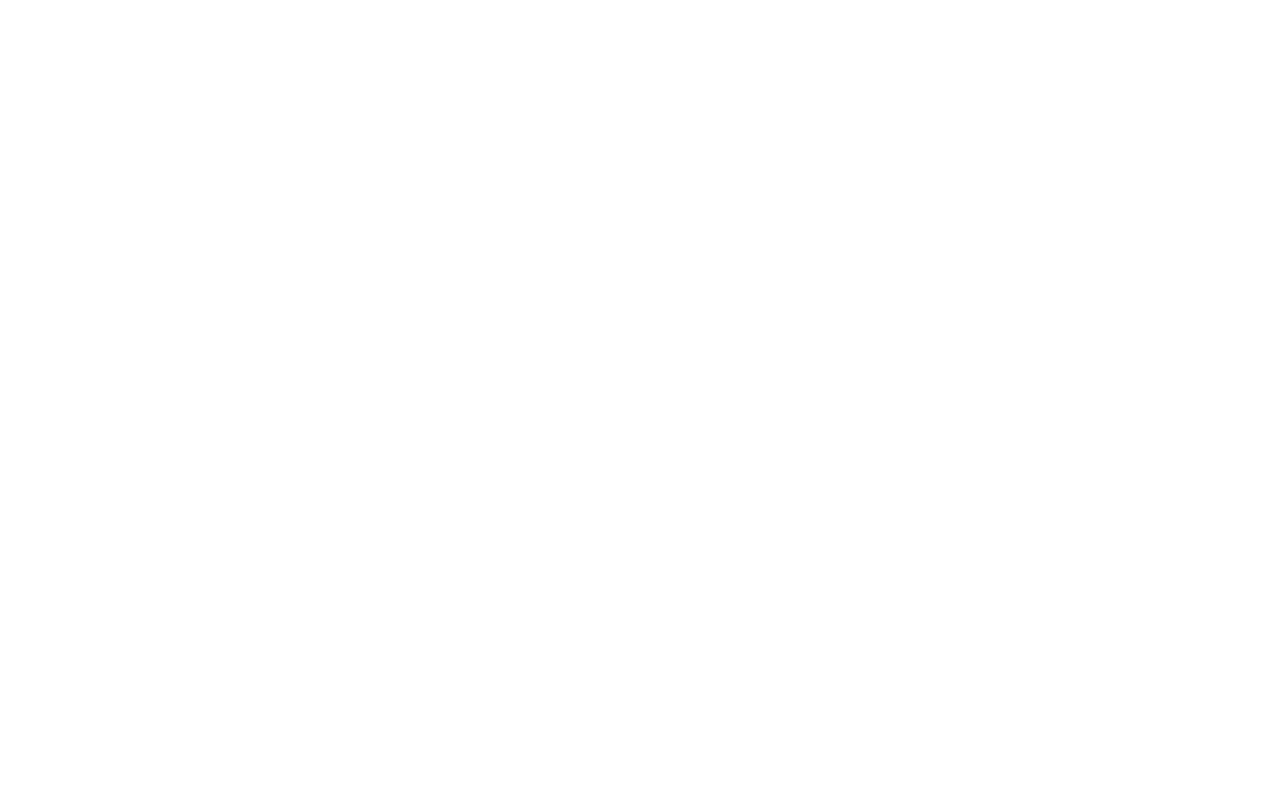
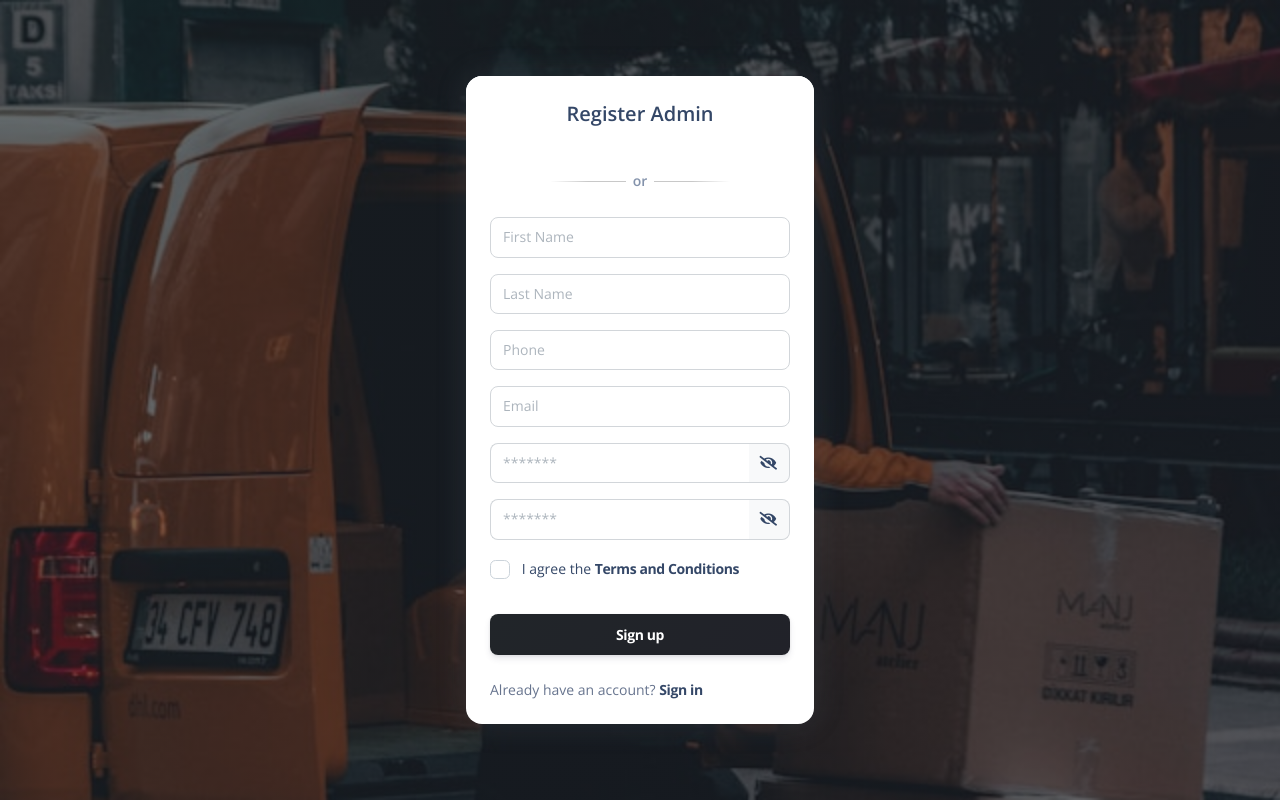
Before and after one commit to serenade18/linkworldfrontend, a React (Vite) app: page /admin-signup in a window 1280 px wide. Before the commit this address had no page. Built offline with nearby package versions, Linux system fonts and the light colour scheme.

Commit message:
Added admin signup Page'

```diff
--- a/src/App.jsx
+++ b/src/App.jsx
@@ -10,6 +10,7 @@
 
 // Lazy-loaded components
 const Login = lazy(() => import('./pages/auth/login'));
+const AdminSignup = lazy(() => import('./pages/auth/AdminSignup'))
 
 function App() {
 
@@ -25,6 +26,7 @@
           <Routes>
               {/* Auth Pages */}
               <Route exact path="/" element={<Login />}/>
+              <Route path="/admin-signup" element={<AdminSignup />} />
           </Routes>
           <Layout>
             <Routes>
--- /dev/null
+++ b/src/pages/auth/AdminSignup.jsx
@@ -0,0 +1,175 @@
+import React, { useState } from 'react';
+import { Link } from 'react-router-dom';
+import { connect } from 'react-redux';
+import backgroundImage from '../../assets/images/login-bg.jpg'
+import { adminSignup } from '../../actions/auth';
+import { useNavigate } from 'react-router-dom'; // Import useNavigate
+import { toast } from 'react-toastify';
+
+const AdminSignup = ({ adminSignup, isAuthenticated }) => {
+  const navigate = useNavigate(); // Initialize navigate
+
+  const [formData, setFormData] = useState({
+    first_name: '',
+    last_name: '',
+    phone: '',
+    email: '',
+    password: '',
+    re_password: '',
+  });
+
+  const { first_name, last_name, phone, email, password, re_password } = formData;
+  const [showPassword, setShowPassword] = useState(false);
+  const [agreedToTerms, setAgreedToTerms] = useState(false);
+
+  const onChange = (e) =>
+    setFormData({
+      ...formData,
+      [e.target.name]: e.target.value,
+    });
+
+    const onCheckboxChange = () => {
+        setAgreedToTerms(!agreedToTerms);
+    };
+
+    const onSubmit = async (e) => {
+        e.preventDefault();
+
+        try {
+            if (!agreedToTerms) {
+                toast.error('Please agree to the terms and conditions.');
+                return;
+            }
+
+            if (password === re_password) {
+                const response = await adminSignup(name, phone, email, password, re_password);
+
+                console.log(response); // Log the API response
+
+                if (response && response.success === false) {
+                    // Unsuccessful signup
+                    if (response.error && response.error.email) {
+                        toast.error(response.error.email[0]); // Use the error message from the API response
+                    } else {
+                        toast.error('Signup failed. Please check your details and try again.');
+                    }
+                } else {
+                    // Successful signup
+                    toast.success('Admin Account created Succesfully');
+                    navigate('/');
+                }
+            } else {
+                // Passwords do not match
+                toast.error('Passwords do not match. Please check your passwords and try again.');
+            }
+        } catch (err) {
+            // Handle any other errors, e.g., network issues, and show an error toast.
+            toast.error('An error occurred. Please try again.');
+            console.log(err);
+        }
+    };
+
+    //is authenticated
+    if (isAuthenticated) {
+        navigate('/'); // Use navigate to redirect
+    }
+
+    return (
+        <main className="main-content main-content-bg mt-0 ps">
+            <div className="page-header min-vh-100" style={{backgroundImage: `url(${backgroundImage})`, backgroundPosition: "center center"}}>
+                <span className="mask bg-gradient-dark opacity-6"></span>
+                <div className="container">
+                    <div className="row justify-content-center">
+                        <div className="col-lg-4 col-md-7">
+                            <div className="card z-index-0">
+                                <div className="card-header text-center pt-4">
+                                    <h5>Register Admin</h5>
+                                </div>
+
+                                <div className="row px-xl-5 px-sm-4 px-3">
+
+
+
+                                    <div className="mt-2 position-relative text-center">
+                                        <p className="text-sm font-weight-bold mb-2 text-secondary text-border d-inline z-index-2 bg-white px-3">
+                                            or
+                                        </p>
+                                    </div>
+                                </div>
+
+                                <div className="card-body">
+                                    <form method="POST" onSubmit={onSubmit}>
+                                        <div className="mb-3">
+                                            <input type="text" name="first_name" className="form-control" placeholder="First Name" aria-label="Name" value={first_name} onChange={(e) => onChange(e)}/>
+                                        </div>
+                                        <div className="mb-3">
+                                            <input type="text" name="last_name" className="form-control" placeholder="Last Name" aria-label="Name" value={last_name} onChange={(e) => onChange(e)}/>
+                                        </div>
+                                        <div className="mb-3">
+                                            <input type="phone" name="phone" className="form-control" placeholder="Phone" aria-label="Phone" value={phone} onChange={(e) => onChange(e)}/>
+                                        </div>
+                                        <div className="mb-3">
+                                            <input type="email" name="email" className="form-control" placeholder="Email" aria-label="Email" value={email} onChange={(e) => onChange(e)}/>
+                                        </div>
+                                        <div className="mb-3 input-group">
+                                            <input
+                                                type={showPassword ? 'text' : 'password'}
+                                                name="password"
+                                                className="form-control"
+                                                placeholder="*******"
+                                                aria-label="Password"
+                                                value={password}
+                                                onChange={(e) => onChange(e)}
+                                            />
+                                            <span
+                                                className="input-group-text bg-gray-100"
+                                                style={{ cursor: 'pointer' }}
+                                                onClick={() => setShowPassword(!showPassword)}
+                                            >
+                                                <i className={`fa ${showPassword ? 'fa-eye text-white' : 'fa-eye-slash'}`}></i>
+                                            </span>
+                                        </div>
+                                        <div className="mb-3 input-group">
+                                            <input
+                                                type={showPassword ? 'text' : 'password'}
+                                                name="re_password"
+                                                className="form-control"
+                                                placeholder="*******"
+                                                aria-label="Password"
+                                                value={re_password}
+                                                onChange={(e) => onChange(e)}
+                                            />
+                                            <span
+                                                className="input-group-text bg-gray-100"
+                                                style={{ cursor: 'pointer' }}
+                                                onClick={() => setShowPassword(!showPassword)}
+                                            >
+                                                <i className={`fa ${showPassword ? 'fa-eye text-white' : 'fa-eye-slash'}`}></i>
+                                            </span>
+                                        </div>
+                                        <div className="form-check form-check-info text-start">
+                                            <input className="form-check-input" type="checkbox" checked={agreedToTerms} id="flexCheckDefault" onChange={onCheckboxChange} required/>
+                                            <label className="form-check-label" for="flexCheckDefault">
+                                            I agree the <a href="#" className="text-dark font-weight-bolder">Terms and Conditions</a>
+                                            </label>
+                                        </div>
+                                        <div className="text-center">
+                                            <button type="submit" className="btn bg-gradient-dark w-100 my-4 mb-2">Sign up</button>
+                                        </div>
+                                        <p className="text-sm mt-3 mb-0">Already have an account? <Link to="/" className="text-dark font-weight-bolder">Sign in</Link></p>
+                                    </form>
+                                </div>
+                            </div>
+                        </div>
+                    </div>
+                </div>
+            </div>
+        </main>
+    )
+}
+
+const mapStateToProps = state => ({
+    isAuthenticated: state.auth.isAuthenticated
+});
+
+export default connect(mapStateToProps, { adminSignup })(AdminSignup);
```
Also changed, not shown: 2 other files (tests, documents, lock files or other folders).
